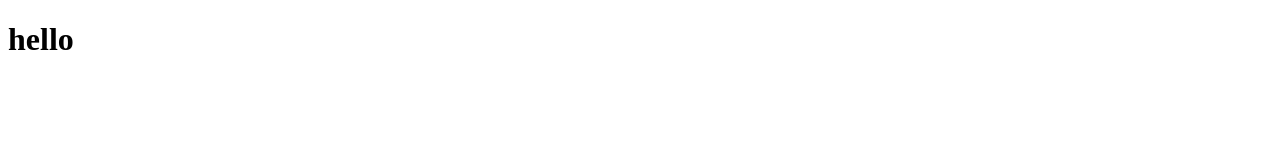
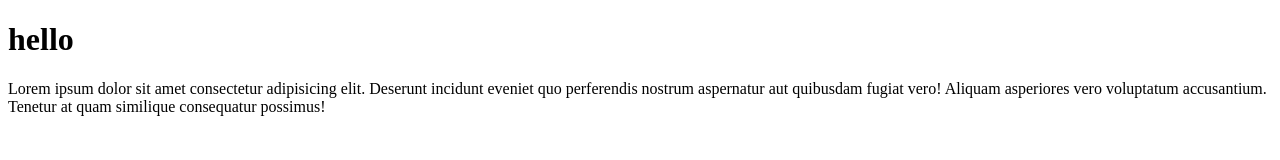
Before and after one commit to touad/git-test, a plain HTML site: page index.html in a window 1280 px wide. Drawn offline with Linux system fonts and the light colour scheme.

Commit message:
ajout d'un paragraphe

```diff
--- a/index.html
+++ b/index.html
@@ -8,5 +8,6 @@
 </head>
 <body>
     <h1>hello</h1>
+    <p>Lorem ipsum dolor sit amet consectetur adipisicing elit. Deserunt incidunt eveniet quo perferendis nostrum aspernatur aut quibusdam fugiat vero! Aliquam asperiores vero voluptatum accusantium. Tenetur at quam similique consequatur possimus!</p>
 </body>
 </html>
```
